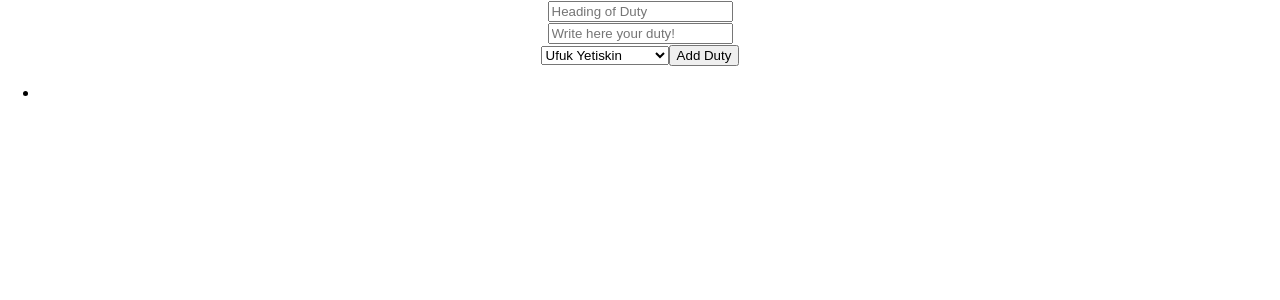
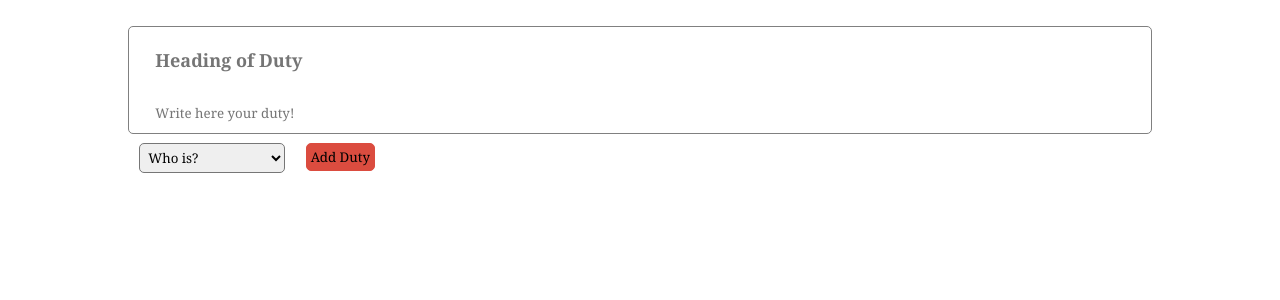
Before and after one commit to bimser-intern/todosaurus, a React (Create React App) app: page / in a window 1280 px wide. Shown: the top 300 px of the page. Built offline with nearby package versions, Linux system fonts and the light colour scheme.

Commit message:
[feature]-[8]-[semver:minor]-style.css dosyaso oluşturulup. List dosyası biçimlendirildi.

```diff
--- a/package.json
+++ b/package.json
@@ -7,6 +7,7 @@
     "@testing-library/react": "^12.1.4",
     "@testing-library/user-event": "^13.5.0",
     "react": "^18.0.0",
+    "react-date-picker": "^8.4.0",
     "react-dom": "^18.0.0",
     "react-scripts": "^5.0.0",
     "web-vitals": "^2.1.4"
--- a/src/components/List.js
+++ b/src/components/List.js
@@ -1,8 +1,15 @@
 import React from 'react'
 import { useState } from 'react';
+import './style.css';
+
 
 function List() {
     /*
+     projeyi npm start komutu çalıştırmak istediğimizde "'react-scripts' is not recognized as an internal or external command" hatası alırız. Bu hatayı gidermek için npm install react-scripts --save komutunu kullanırız.
+
+    Componentler, uygulamanızı tekrar kullanılabilir parçalara ayırmanıza ve her bir parçayı ayrı ayrı düşünmenize izin verir. Bu bir buton, bir form, bir diyalog, bir ekran vb. gibi olabilir.
+    Componentler aslında fonksiyon gibi çalışır. Parametre gönderilebilir (bunları props diye adlandırıyoruz), yapacağı spesifik işlemi yapar ve ekranda neler görüneceğini açıklayan React elementleri return ile döndürürler.
+
     useState Hook'u ile tanımlamış olduğumuz headDuty, duty, selectPerson ve list state değişkenlerini setHeadDuty, setDuty, setSelectPerson ve setList fonksiyonlarına bağlarız.
 
     Bu bağlama sonucunda değişkenlerdeki değeri(value) elimizde tutar ve set fonksiyonu ile bu değerleri değiştirebilir hale getiririz.
@@ -25,11 +32,13 @@ function List() {
     const [list, setList] = useState([]);
 
 
+
     return (
         <div>
             <div id='topDiv'>
                 <div id='headDutyDiv'>
                     <input
+                        id='headInput'
                         value={headDuty}
                         onChange={e => setHeadDuty(e.target.value)}
                         placeholder='Heading of Duty'
@@ -37,6 +46,7 @@ function List() {
                 </div>
                 <div id='dutyDiv'>
                     <input
+                        id='dutyInput'
                         value={duty}
                         onChange={e => setDuty(e.target.value)}
                         placeholder='Write here your duty!'
@@ -44,6 +54,7 @@ function List() {
                 </div>
                 <div>
                     <select
+
                         value={selectPerson}
                         onChange={(e) => {
 
@@ -51,12 +62,13 @@ function List() {
                             setSelectPerson(selectedPersonal);
                         }}
                     >
+                        <option value="" selected disabled hidden>Who is?</option>
                         <option value='Ufuk Yetiskin'>Ufuk Yetiskin</option>
                         <option value='Ozgur Tipirdamaz'>Ozgur Tipirdamaz</option>
                     </select>
-                    <button  onClick={() => setList([...list, { id: Date.now(), duty:duty, headDuty:headDuty, selectPerson:selectPerson }], setDuty(""), setHeadDuty(""))}  >Add Duty</button>
+
+                    <button onClick={() => setList([...list, { id: Date.now(),duty: duty, headDuty: headDuty, selectPerson: selectPerson }], setDuty(""), setHeadDuty(""))}  >Add Duty</button>
                 </div>
-
             </div>
             <div id='buttomDiv'>
                 <ul>
@@ -64,7 +76,7 @@ function List() {
                         {list.map((item, index) => (
                             <div key={index}>
                                 <hr></hr>
-                                <ul>
+                                <ul id='ulDiv'>
                                     <li>{item.headDuty}</li>
                                     <li>{item.duty}</li>
                                     <li>{item.selectPerson}</li>
--- /dev/null
+++ b/src/components/style.css
@@ -0,0 +1,77 @@
+* {
+    margin: 0;
+    padding: 0;
+    box-sizing: border-box;
+    list-style: none;
+    font-family: Georgia, 'Times New Roman', Times, serif;
+}
+input:focus{
+    outline: none;
+}
+
+#topDiv{
+    border: 1px solid grey;
+    border-radius: 5px;
+    width: 80%;
+    margin-left: 10%;
+    margin-top: 2%;
+
+}
+#buttomDiv{
+    border: 1px solid #fff;
+    border-radius: 5px;
+    width: 80%;
+    margin-left: 10%;
+    margin-top: 4%;
+}
+
+#headInput{
+    font-weight: bold;
+    font-size: 18px;
+    width: 98%;
+    border: 1px solid #fff;
+    margin-top: 10px;
+    margin-left: 1%;
+    padding: 10px;
+}
+#dutyInput{
+    width: 98%;
+    border: 1px solid #fff;
+    margin-top: 10px;
+    margin-left: 1%;
+    padding: 10px;
+}
+
+select, button{
+    display: flex;
+    float: left;
+    margin: 1%;
+}
+select{
+    border-radius: 5px;
+    padding: 4px;
+}
+
+button{
+    background-color: #db4c3f;
+    border: 1px solid #db4c3f;
+    border-radius: 5px;
+    padding: 4px;
+}
+#ulDiv {
+    display: flex;
+    padding: 10px;
+}
+li:nth-child(1) {
+    padding: 5px;
+    text-align: left;
+    word-break: break-word;
+}
+li:nth-child(2) {
+    padding: 5px;
+    margin-left: 2%;
+}
+li:nth-child(3) {
+    padding: 5px;
+    margin-left: 2%;
+}
```
Also changed, not shown: 1 other file (tests, documents, lock files or other folders).
